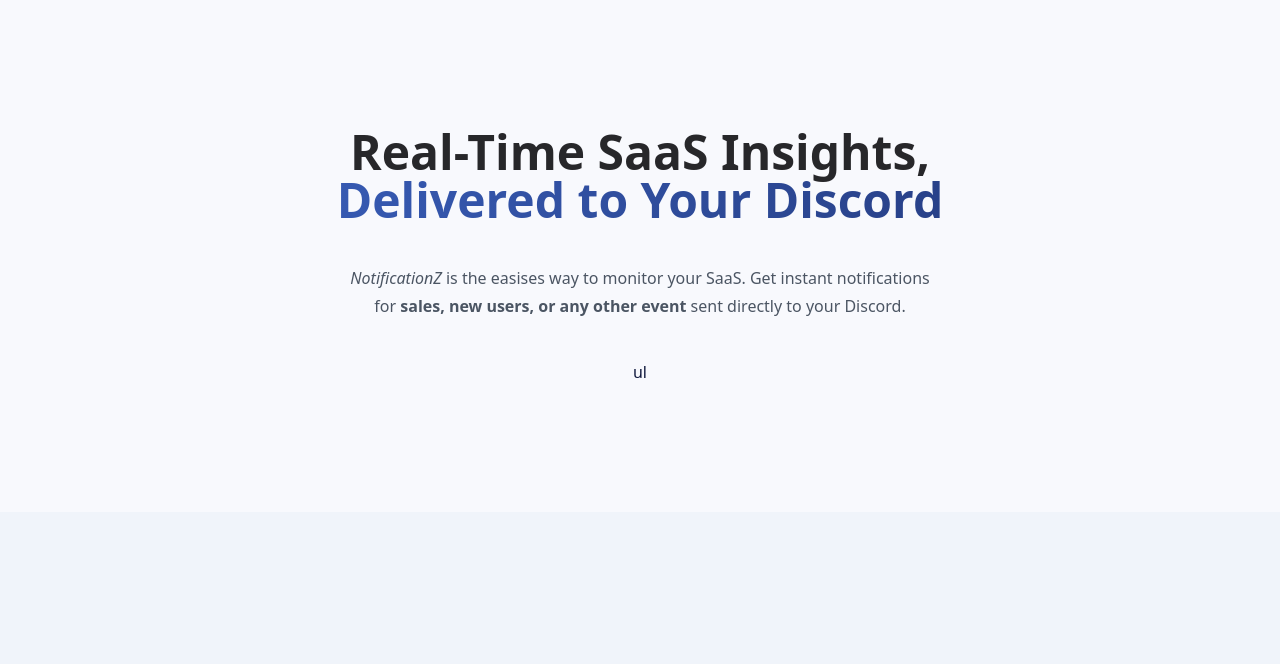
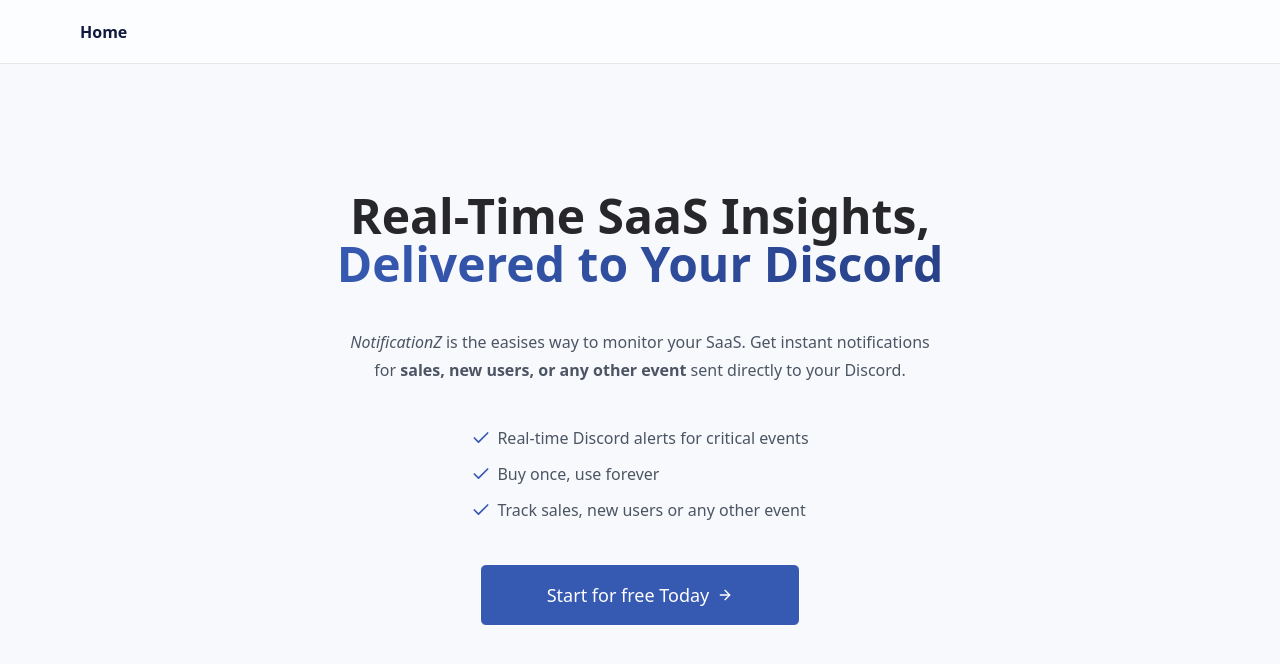
Before and after one commit to SashaMihalache/NotificationZ, a Next.js app: page / in a window 1280 px wide. Shown: the top 664 px of the page. Built offline with nearby package versions, Linux system fonts and the light colour scheme.

Commit message:
wip: home

```diff
--- a/package.json
+++ b/package.json
@@ -18,6 +18,7 @@
     "@upstash/redis": "^1.34.0",
     "clsx": "^2.1.1",
     "hono": "^4.5.5",
+    "lucide-react": "^0.477.0",
     "next": "^14.2.8",
     "prisma": "^5.18.0",
     "react": "^18",
--- /dev/null
+++ b/src/app/(landing)/layout.tsx
@@ -0,0 +1,12 @@
+import { Navbar } from "../components/Navbar"
+
+const Layout = ({ children }: { children: React.ReactNode }) => {
+  return (
+    <>
+      <Navbar />
+      {children}
+    </>
+  )
+}
+
+export default Layout
--- a/src/app/page.tsx
+++ b/src/app/(landing)/page.tsx
@@ -1,5 +1,7 @@
-import { Heading } from "./components/Heading"
-import { MaxWidthWrapper } from "./components/MaxWidthWrapper"
+import { Check } from "lucide-react"
+import { Heading } from "@/app/components/Heading"
+import { MaxWidthWrapper } from "@/app/components/MaxWidthWrapper"
+import { ShinyButton } from "@/app/components/ShinyButton"
 
 const Page = () => {
   return (
@@ -24,7 +26,28 @@ const Page = () => {
               </span>{" "}
               sent directly to your Discord.
             </p>
-            ul
+
+            <ul className="space-y-2 text-base/7 text-gray-600 text-left flex flex-col items-start">
+              {[
+                "Real-time Discord alerts for critical events",
+                "Buy once, use forever",
+                "Track sales, new users or any other event",
+              ].map((item, index) => {
+                return (
+                  <li
+                    key={index}
+                    className="flex gap-1.5 items-center text-left"
+                  >
+                    <Check className="size-5 shrink-0 text-brand-700" />
+                    {item}
+                  </li>
+                )
+              })}
+            </ul>
+
+            <div className="w-full max-w-80">
+              <ShinyButton href="/sign-up">Start for free Today</ShinyButton>
+            </div>
           </div>
         </MaxWidthWrapper>
       </section>
--- /dev/null
+++ b/src/app/components/Navbar.tsx
@@ -0,0 +1,16 @@
+import Link from "next/link"
+import { MaxWidthWrapper } from "@/app/components/MaxWidthWrapper"
+
+export const Navbar = () => {
+  return (
+    <nav className="sticky z-[100] h-16 inset-x-0 top-0 w-full border-b boder-gray-200 bg-white/80 backdrop-blur-lg transition-all">
+      <MaxWidthWrapper>
+        <div className="flex items-center justify-between h-16">
+          <Link href="/" className="flex z-40 font-semibold">
+            Home
+          </Link>
+        </div>
+      </MaxWidthWrapper>
+    </nav>
+  )
+}
--- /dev/null
+++ b/src/app/components/ShinyButton.tsx
@@ -0,0 +1,31 @@
+import { cn } from "@/utils"
+import { ArrowRight } from "lucide-react"
+import Link from "next/link"
+import { AnchorHTMLAttributes } from "react"
+
+interface ShinyButtonProps extends AnchorHTMLAttributes<HTMLAnchorElement> {}
+
+export const ShinyButton = ({
+  className,
+  children,
+  href,
+  ...props
+}: ShinyButtonProps) => {
+  return (
+    <Link
+      href={href ?? "#"}
+      className={cn(
+        "group relative flex transform items-center justify-center gap-2 overflow-hidden whitespace-nowrap rounded-md border border-white bg-brand-700 px-8 py-4 text-base/7 font-medium text-white transition-all duration-300 hover:ring-2 hover:ring-brand-700 hover:ring-offset-2 focus:outline-none focus:ring-2 focus:ring-offset-2",
+        className
+      )}
+      {...props}
+    >
+      <span className="relative z-10 flex items-center text-lg gap-2">
+        {children}
+        <ArrowRight className="size-4 shrink-0 text-white transition-transform duration-300 ease-in-out group-hover:translate-x-[2px]" />
+      </span>
+
+      <div className="ease-[cubic-bezier(0.19, 1.0, 0.22, 1)] absolute -left-[75px] -top-[50px] -z-10 h-[155px] w-8 rotate-[35deg] bg-white opacity-20 transition-all duration-500 group-hover:left-[120%]"></div>
+    </Link>
+  )
+}
--- a/src/app/layout.tsx
+++ b/src/app/layout.tsx
@@ -1,10 +1,10 @@
 import type { Metadata } from "next"
 import { Inter } from "next/font/google"
-import { Providers } from "./components/providers"
 import { EB_Garamond } from "next/font/google"
 import { cn } from "@/utils"
 
 import "./globals.css"
+import { Providers } from "./components/providers"
 
 const inter = Inter({ subsets: ["latin"], variable: "--font-sans" })
 const eb_garamond = EB_Garamond({
```
Also changed, not shown: 1 other file (tests, documents, lock files or other folders).
